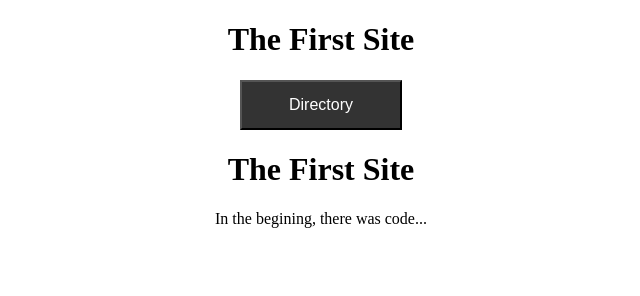
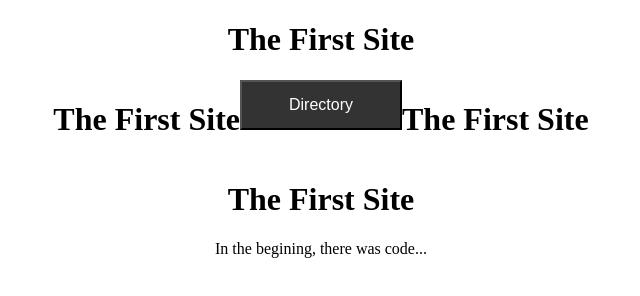
Before and after one commit to bookwormted/FirstSite, a website: page index.html in a window 1280 px wide. Shown: the whole page, without its empty margins (319-959 px from the left). Drawn offline with Linux system fonts and the light colour scheme.

Commit message:
Update index.html

```diff
--- a/index.html
+++ b/index.html
@@ -10,6 +10,9 @@
             <center>The First Site</center>
         </h1>
         <header class:"header" id:"header">
+            <h1>
+            The First Site
+            </h1>
                 <nav class:"navbar-container">
                     <div class="navbar">
                         <div class="dropdown">
@@ -26,6 +29,9 @@
                         </div>
                     </div>
                 </nav>
+             <h1>
+            <mirror>The First Site</mirror>
+            </h1>
         </header>
         <h1>
             <center>The First Site</center>
```
